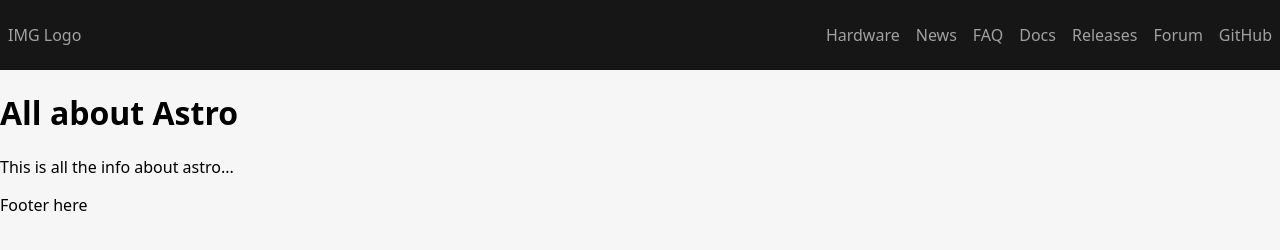
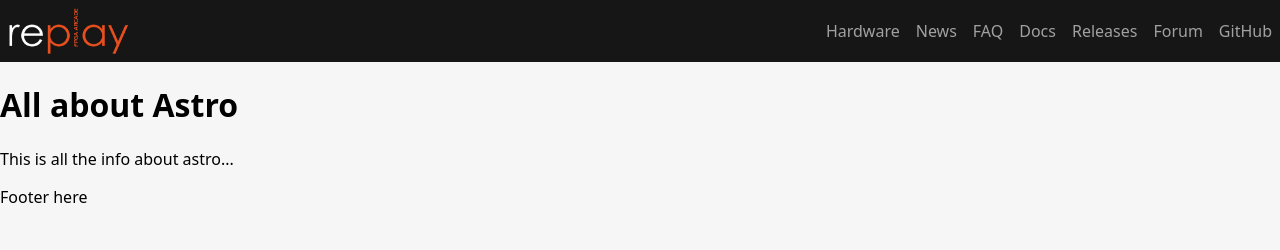
Before and after one commit to FPGAArcade/replay_web, an Astro site: page /about in a window 1280 px wide. Built offline with nearby package versions, Linux system fonts and the light colour scheme; Astro itself is replaced by a stand-in of ours.

Commit message:
Add header logo and asset support.

```diff
--- a/astro.config.mjs
+++ b/astro.config.mjs
@@ -1,4 +1,8 @@
-import { defineConfig } from 'astro/config';
+import { defineConfig } from "astro/config";
 
 // https://astro.build/config
-export default defineConfig({});
+export default defineConfig({
+  experimental: {
+    assets: true,
+  },
+});
--- a/src/components/Header.astro
+++ b/src/components/Header.astro
@@ -1,8 +1,10 @@
 ---
+import headerLogo from "../assets/header-logo.png";
+import { Image } from "astro:assets";
 ---
 
 <header>
-  <div>IMG Logo</div>
+  <Image src={headerLogo} alt="FPGA Arcade Logo" />
   <ul class="nav-list">
     <li>Hardware</li>
     <li>News</li>
@@ -18,14 +20,22 @@
 <style>
   header {
     display: flex;
-    gap: 1em;
     justify-content: flex-end;
     align-items: center;
+    gap: 1em;
 
+    padding: 0.5em;
+    height: 46px;
+
+    overflow: hidden;
     background-color: #161616;
     color: #a1a1a1;
+  }
 
-    padding: 0.5em;
+  header > img {
+    object-fit: contain;
+    object-position: left;
+    height: 100%;
   }
 
   .nav-list {
--- a/src/env.d.ts
+++ b/src/env.d.ts
@@ -1 +1 @@
-/// <reference types="astro/client" />
+/// <reference types="astro/client-image" />
```
Also changed, not shown: src/assets/header-logo.png (added).
